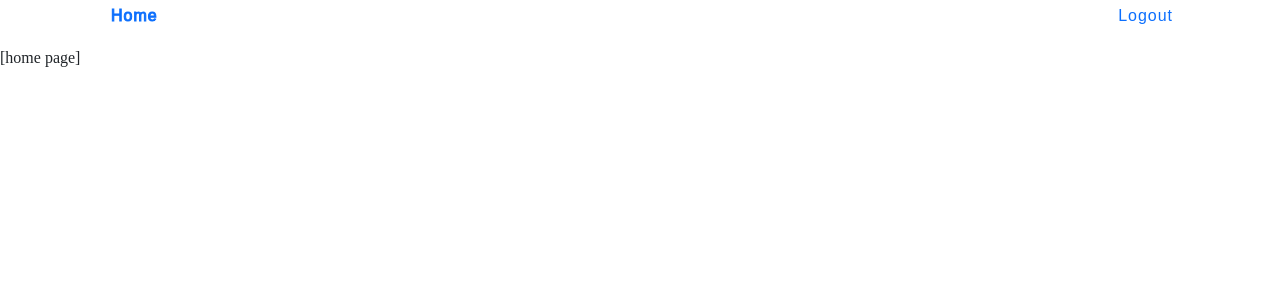
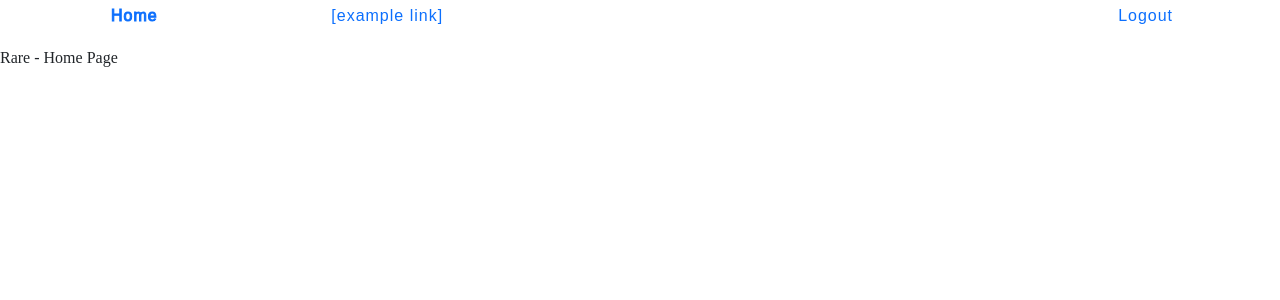
Before and after one commit to NSS-Day-Cohort-68/rare-client-rare-team-4, a React (Create React App) app: page / in a window 1280 px wide. Shown: the top 300 px of the page. Built offline with nearby package versions, Linux system fonts and the light colour scheme; sample sign-in values are in the browser's storage.

Commit message:
fixed route handling, added example link

```diff
--- a/src/components/auth/AuthorizedRoute.js
+++ b/src/components/auth/AuthorizedRoute.js
@@ -1,6 +1,6 @@
 import { Navigate, useLocation } from "react-router-dom"
 
-export const AuthorizedRoute = ({ children, isPublicOnly = false }) => {
+export const AuthorizedRoute = ({ children, isPublicOnly = false, url }) => {
   const location = useLocation()
   const localUser = localStorage.getItem("rare_user")
 
@@ -11,6 +11,9 @@ export const AuthorizedRoute = ({ children, isPublicOnly = false }) => {
       return children
     } else {
       // if the user is not logged in, do not allow entry
+      if (url === "/") {
+        return <Navigate to="/h" state={{ from: location }} replace />
+      }
       return <Navigate to="/login" state={{ from: location }} replace />
     }
   } else {
--- a/src/components/nav/NavBar.js
+++ b/src/components/nav/NavBar.js
@@ -2,15 +2,26 @@ import { Link, useLocation } from "react-router-dom"
 import { useNavigate } from "react-router-dom"
 import "./NavBar.css"
 
-export const NavBar = ({ setLoggedInUser }) => {
+export const NavBar = ({ loggedInUser, setLoggedInUser }) => {
   const navigate = useNavigate()
   const url = useLocation().pathname
 
   return (
     <ul className="navbar">
       <li className="navbar-item">
-        <Link to="/" className="navbar-link" id={url === "/" ? "selected" : ""}>
-          Home
+        {loggedInUser ? (
+          <Link to="/" className="navbar-link" id={url === "/" ? "selected" : ""}>
+            Home
+          </Link>
+        ) : (
+          <Link to="/h" className="navbar-link" id={url === "/h" ? "selected" : ""}>
+            Home
+          </Link>
+        )}
+      </li>
+      <li className="navbar-item">
+        <Link to="/bruh" className="navbar-link" id={url === "/bruh" ? "selected" : ""}>
+          [example link]
         </Link>
       </li>
 
--- a/src/components/views/ApplicationViews.js
+++ b/src/components/views/ApplicationViews.js
@@ -26,12 +26,13 @@ export const ApplicationViews = () => {
       <Route
         path="/"
         element={
-          <AuthorizedRoute>
-            <NavBar setLoggedInUser={setLoggedInUser} />
+          <AuthorizedRoute url={location.pathname}>
+            <NavBar loggedInUser={loggedInUser} setLoggedInUser={setLoggedInUser} />
             <Outlet />
           </AuthorizedRoute>
         }>
-        <Route index element={<>[home page]</>} /> {/* home page will go here */}
+        <Route index element={<>Rare - Home Page</>} /> {/* home page will go here */}
+        <Route path="/bruh" element={<>[example path]</>} />
         {/*//* add more application routes here */}
       </Route>
 
@@ -51,6 +52,15 @@ export const ApplicationViews = () => {
           </AuthorizedRoute>
         }
       />
+      <Route
+        path="/h"
+        element={
+          <AuthorizedRoute isPublicOnly={true}>
+            <NavBar setLoggedInUser={setLoggedInUser} />
+            <>Rare - Home Page</> {/* home page will go here, too */}
+          </AuthorizedRoute>
+        }
+      />
 
       <Route path="*" element={<Navigate to={"/"} state={{ from: location }} replace />} />
     </Routes>
```
